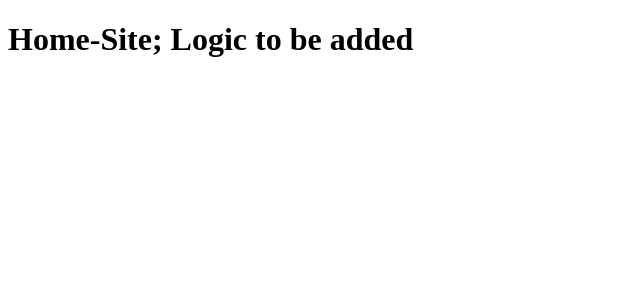
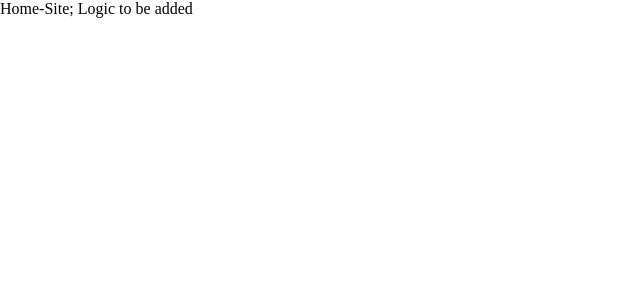
Before and after one commit to AKFortschritt/wahlomat, a React (Create React App) app: page / in a window 1280 px wide. Shown: the top 300 px of the page, without its empty margins (0-640 px from the left). Built offline with nearby package versions, Linux system fonts and the light colour scheme.

Commit message:
AddedCSSReset

```diff
--- /dev/null
+++ b/src/App.css
@@ -0,0 +1,33 @@
+@charset "utf-8";
+
+/* Hier bitte nichts abändern, danke! LG Finn */
+
+html, body, div, span, object, iframe,
+h1, h2, h3, h4, h5, h6, p, blockquote, pre,
+a, abbr, acronym, address, code,
+del, dfn, em, img, q, dl, dt, dd, ol, ul, li,
+fieldset, form, label, legend,
+table, caption, tbody, tfoot, thead, tr, th, td {
+  margin: 0;
+  padding: 0;
+  border: 0;
+  font-weight: inherit;
+  font-style: inherit;
+  font-size: 100%;
+  font-family: inherit;
+}
+
+em {
+	font-style: italic;
+}
+
+strong {
+	font-weight: bold;
+}
+
+html,
+body {
+	margin:0;
+	padding:0;
+	height:100%;
+}
--- a/src/App.tsx
+++ b/src/App.tsx
@@ -1,5 +1,6 @@
 import React from 'react';
 import { BrowserRouter, Routes, Route, Navigate } from "react-router-dom";
+import "./App.css";
 import HomePage from './pages/HomePage/HomePage';
 import QuestionPage from "./pages/QuestionPage/QuestionPage";
 import ResultPage from './pages/ResultPage/ResultPage';
```
